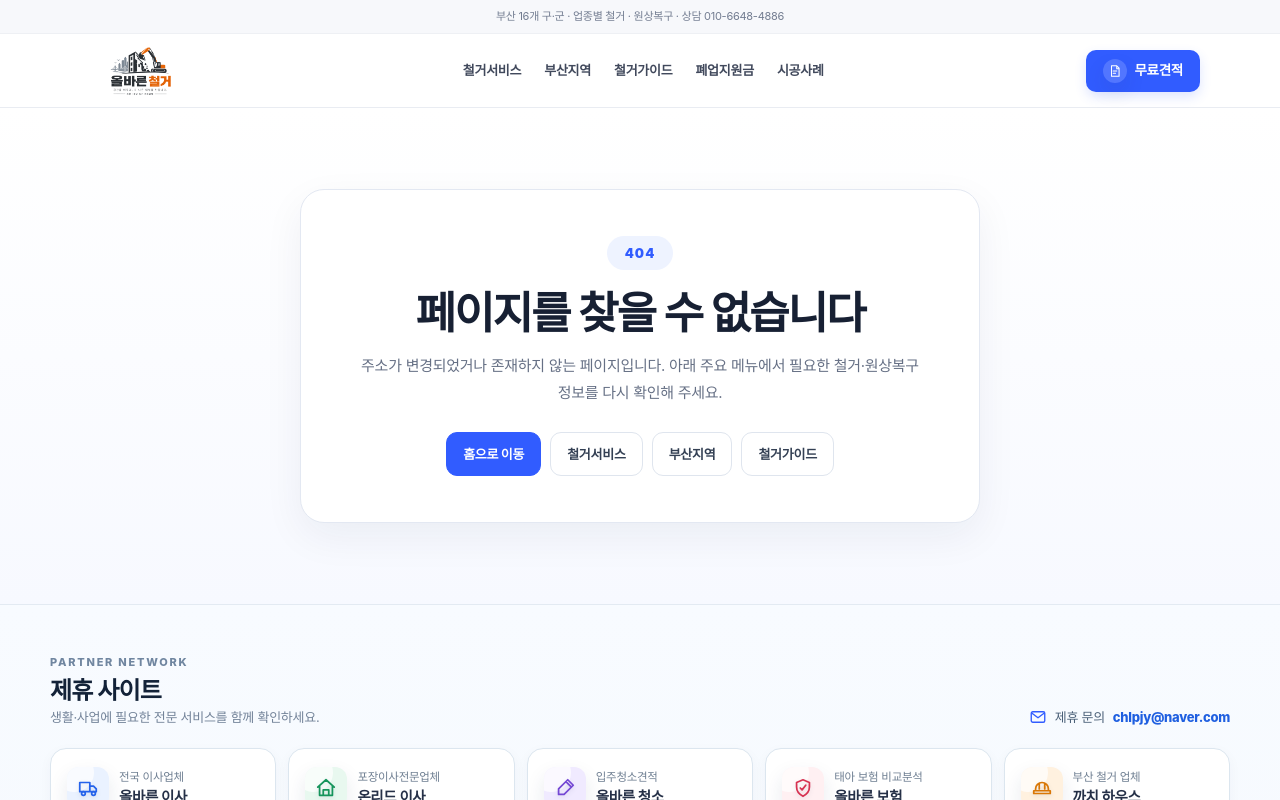
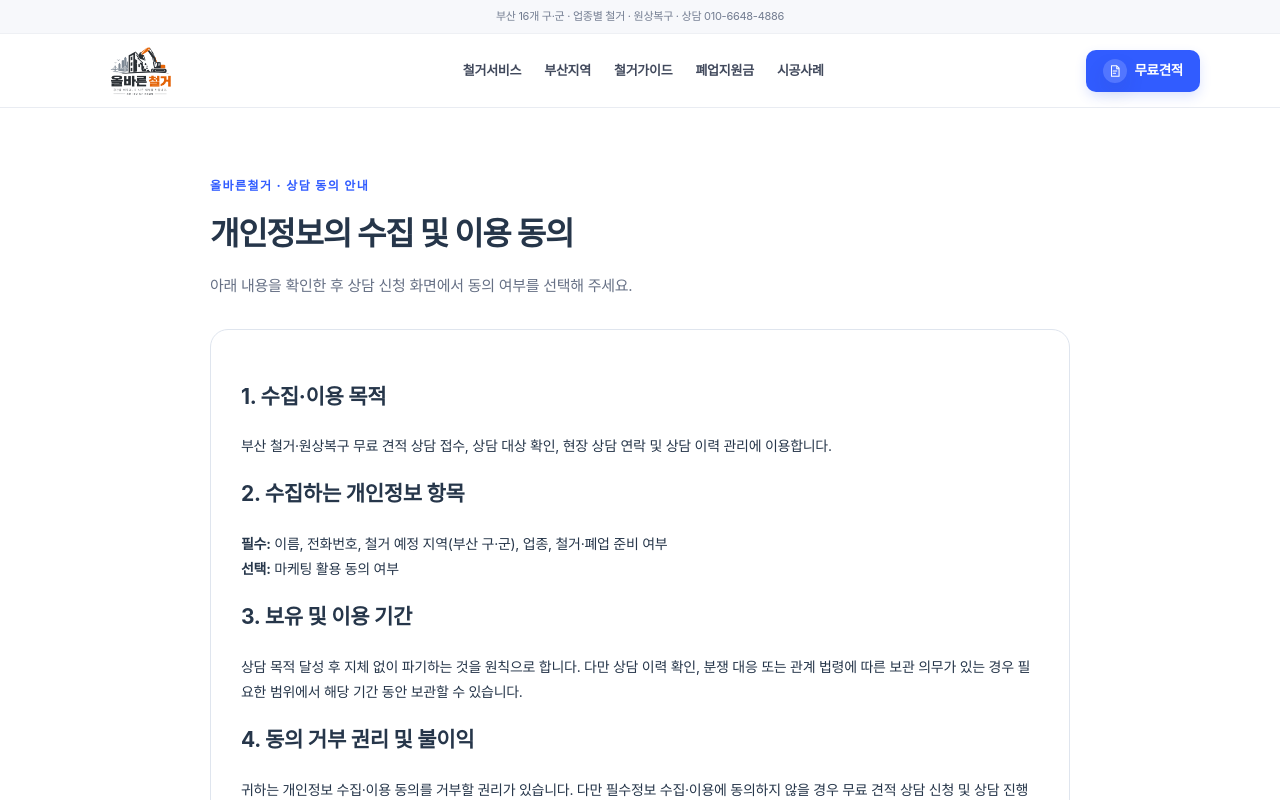
Before and after one commit to cms459800-wq/busanall, a Next.js app: page /privacy/estimate-collection in a window 1280 px wide. Before the commit this address had no page. Shown: the top 800 px of the page. Built offline with nearby package versions, Linux system fonts and the light colour scheme.

Commit message:
Add estimate collection privacy page

```diff
--- /dev/null
+++ b/app/privacy/estimate-collection/page.tsx
@@ -0,0 +1,3 @@
+import PrivacyAgreementPage from "@/components/PrivacyAgreementPage";
+export const metadata={title:"개인정보의 수집 및 이용 동의",robots:{index:false,follow:true}};
+export default function Page(){return <PrivacyAgreementPage title="개인정보의 수집 및 이용 동의"><h2>1. 수집·이용 목적</h2><p>부산 철거·원상복구 무료 견적 상담 접수, 상담 대상 확인, 현장 상담 연락 및 상담 이력 관리에 이용합니다.</p><h2>2. 수집하는 개인정보 항목</h2><p><b>필수:</b> 이름, 전화번호, 철거 예정 지역(부산 구·군), 업종, 철거·폐업 준비 여부<br/><b>선택:</b> 마케팅 활용 동의 여부</p><h2>3. 보유 및 이용 기간</h2><p>상담 목적 달성 후 지체 없이 파기하는 것을 원칙으로 합니다. 다만 상담 이력 확인, 분쟁 대응 또는 관계 법령에 따른 보관 의무가 있는 경우 필요한 범위에서 해당 기간 동안 보관할 수 있습니다.</p><h2>4. 동의 거부 권리 및 불이익</h2><p>귀하는 개인정보 수집·이용 동의를 거부할 권리가 있습니다. 다만 필수정보 수집·이용에 동의하지 않을 경우 무료 견적 상담 신청 및 상담 진행이 제한됩니다.</p></PrivacyAgreementPage>}
```
